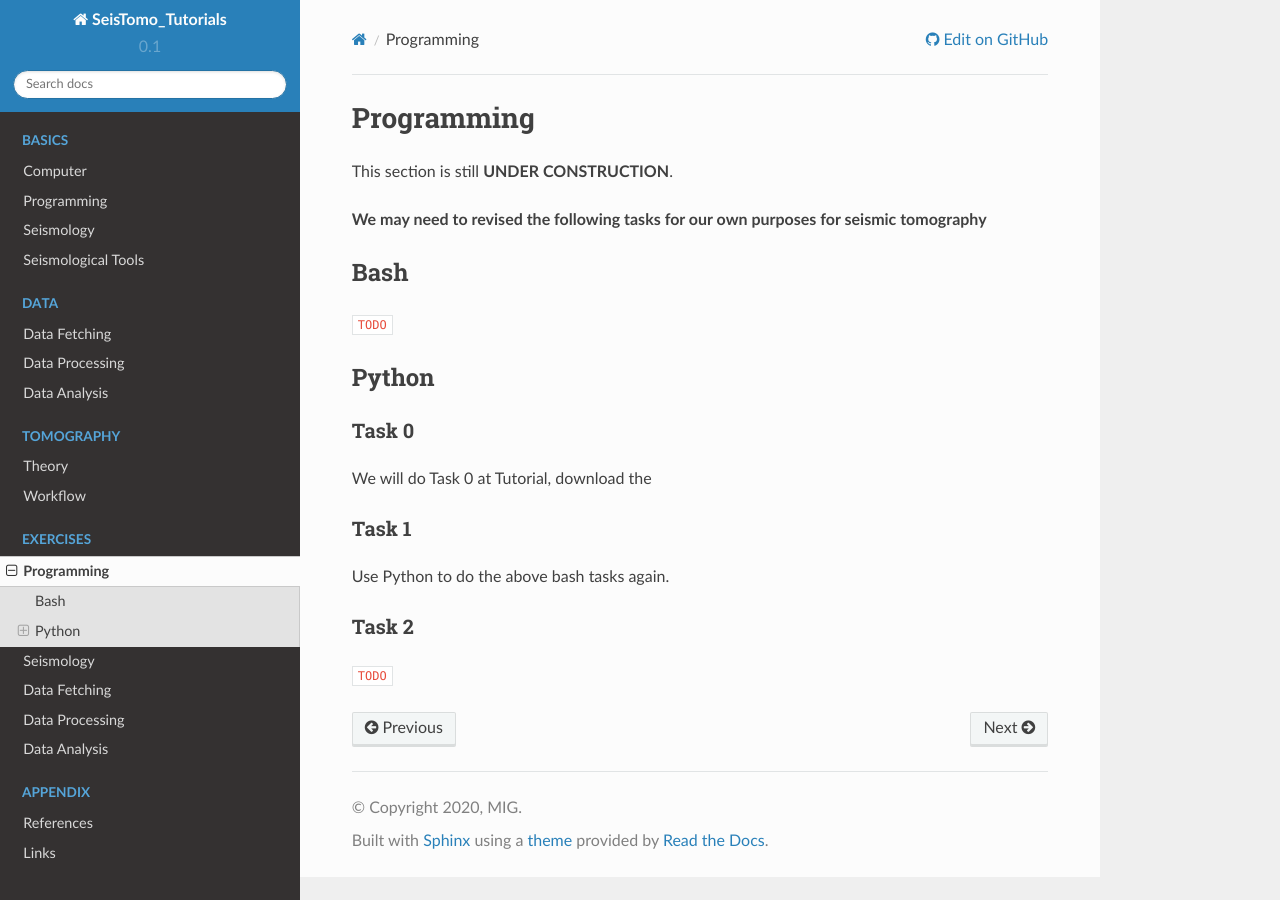
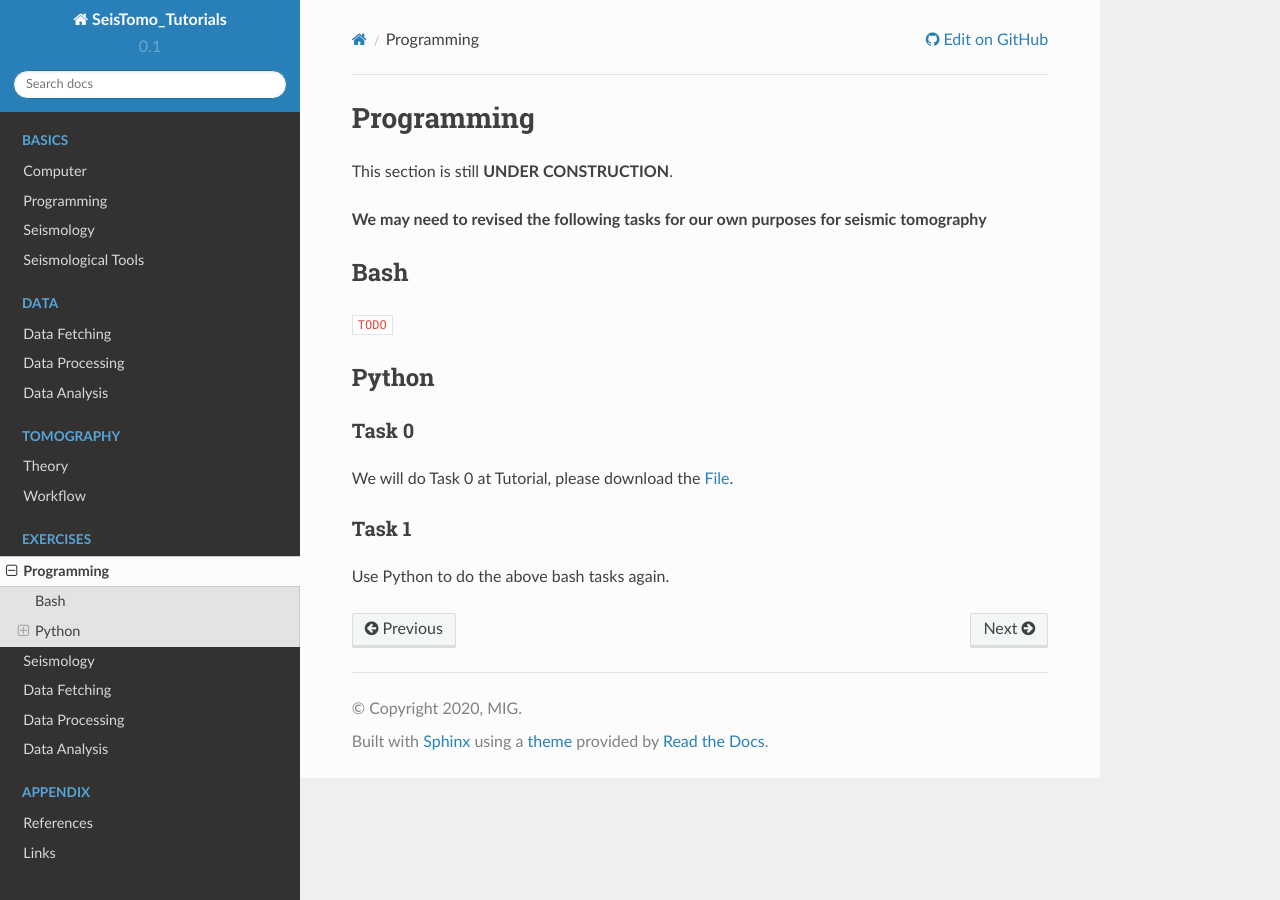
Before and after one commit to MIGG-NTU/SeisTomo_Tutorials, a Sphinx documentation site: the page built from source/exercises/programming/index.rst, in a window 1280 px wide. Built offline with Sphinx 7.4.7 and the Read the Docs theme 2.0.0, drawn with Linux system fonts in a browser that asks for light colours.

Commit message:
Update index.rst

```diff
--- a/source/exercises/programming/index.rst
+++ b/source/exercises/programming/index.rst
@@ -16,15 +16,9 @@
 ------
 Task 0
 ++++++
-We will do Task 0 at Tutorial, download the
+We will do Task 0 at Tutorial, please download the `File <https://raw.githubusercontent.com/MIGG-NTU/SeisTomo_Tutorials/HouseJaay-patch-3/source/exercises/programming/exercise_programming.tar>`__.
 
 Task 1
 ++++++
 
 Use Python to do the above bash tasks again.
-
-
-Task 2
-++++++
-
-``TODO``
```
